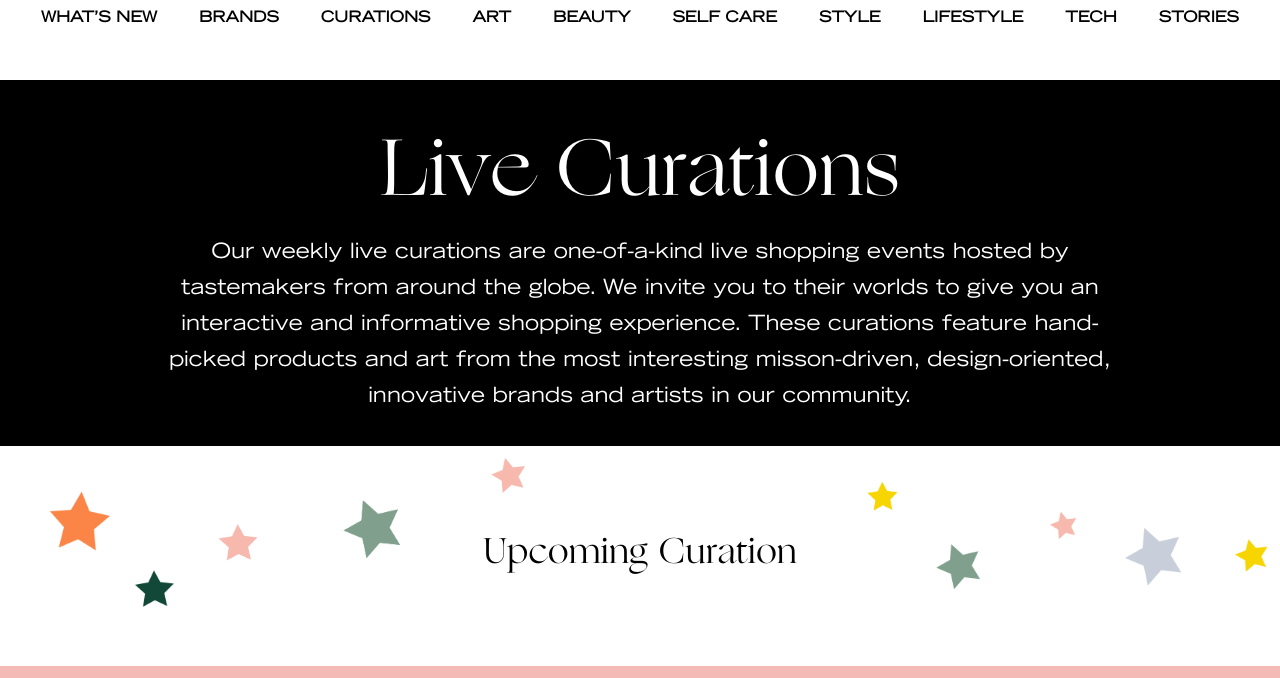
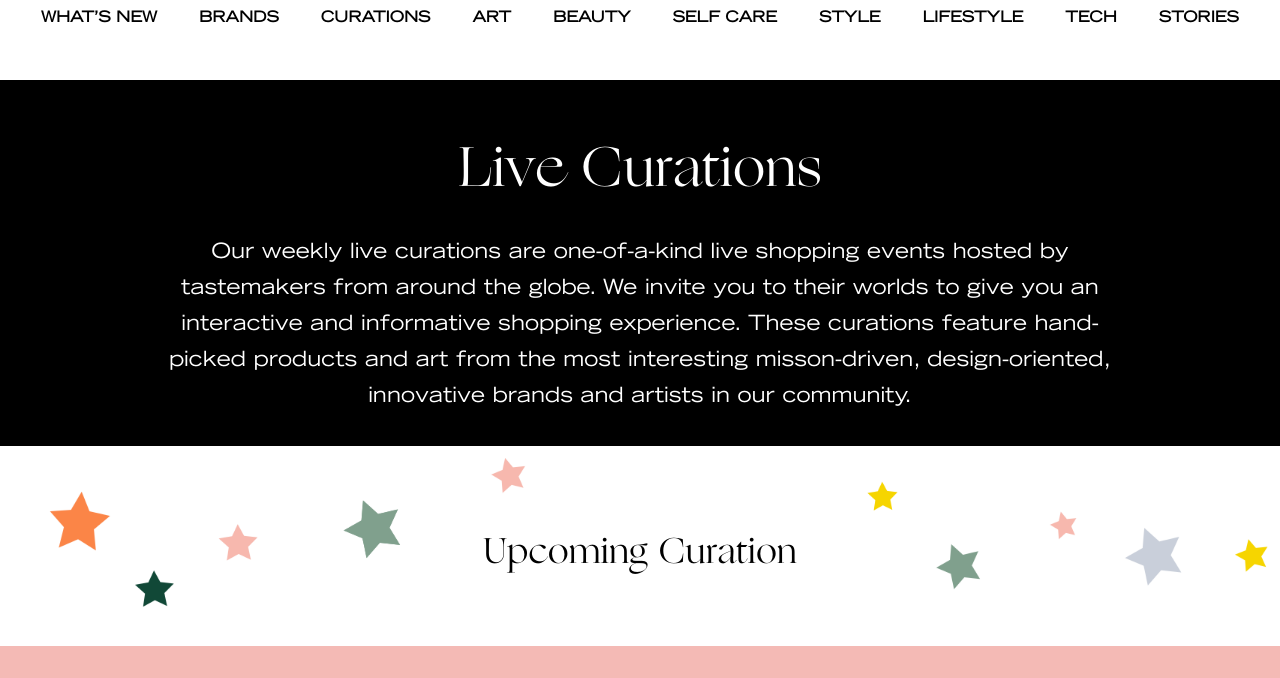
Before and after one commit to smole21/showfields, a plain HTML site: page index.html in a window 1280 px wide. Shown: the part 310-988 px from the top of the page. Drawn offline with nearby package versions, Linux system fonts and the light colour scheme.

Commit message:
Add files via upload

```diff
--- a/css/style.css
+++ b/css/style.css
@@ -145,12 +145,12 @@ select {
 .live h1{
 	padding-bottom: 50px;
 	font-family: Ogg;
-	font-size: 80px;
+	font-size: 56px;
 	font-weight: 100;
 }
 
 .upcoming{
-	height: 220px;
+	height: 200px;
 }
 
 .upcoming .live_curation{
@@ -475,6 +475,7 @@ input[type=submit] {
 			font-size: 26px;
 		}
 		.upcoming{
+			height: 160px;
 			padding-top: 24px;
 		}
 		.live_curation{
@@ -566,7 +567,7 @@ input[type=submit] {
 			justify-content: start;
 			height: 450px;
 			padding: 0;
-			top:200px
+			top:200px;
 			margin: 0;
 		}
 		.subs{
```
